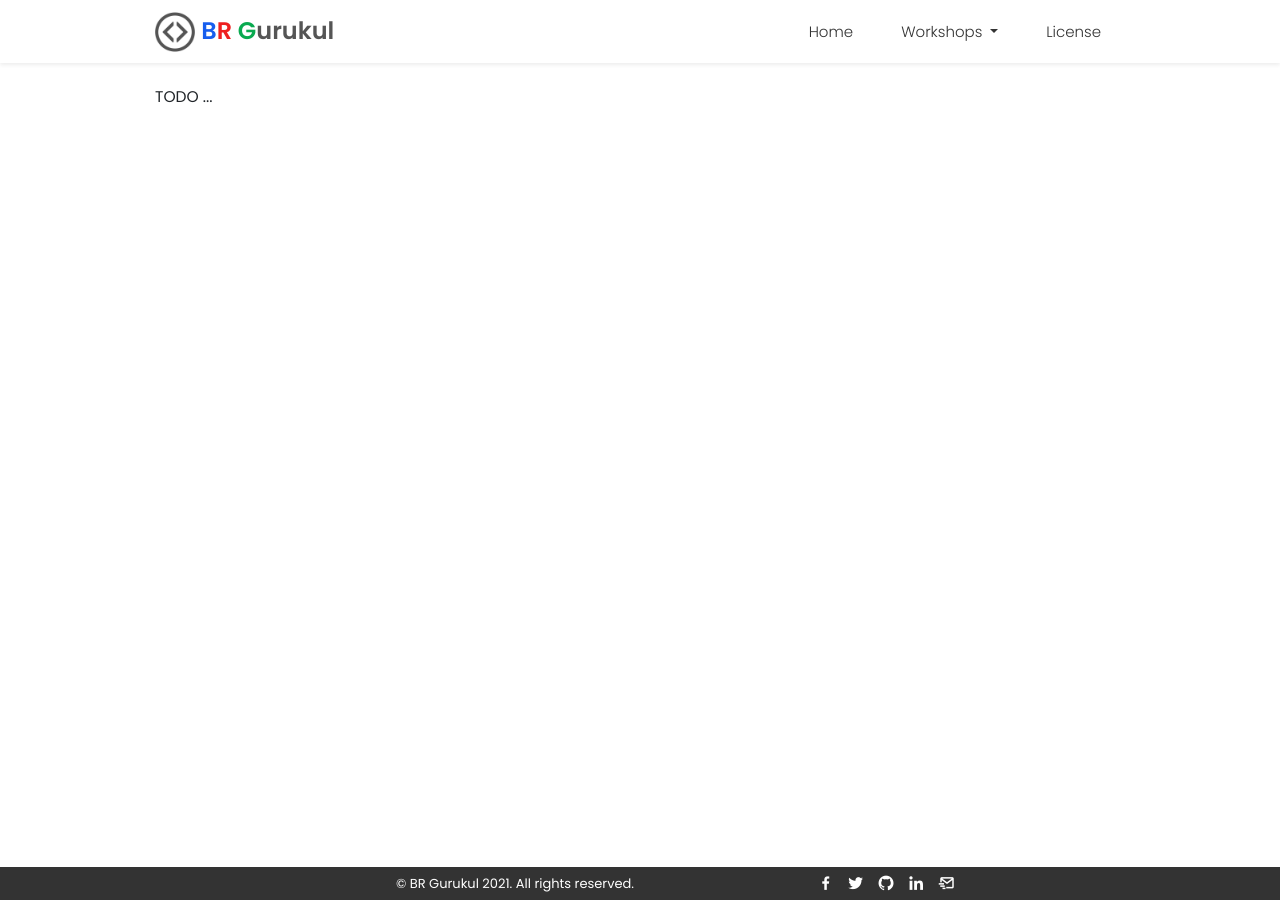
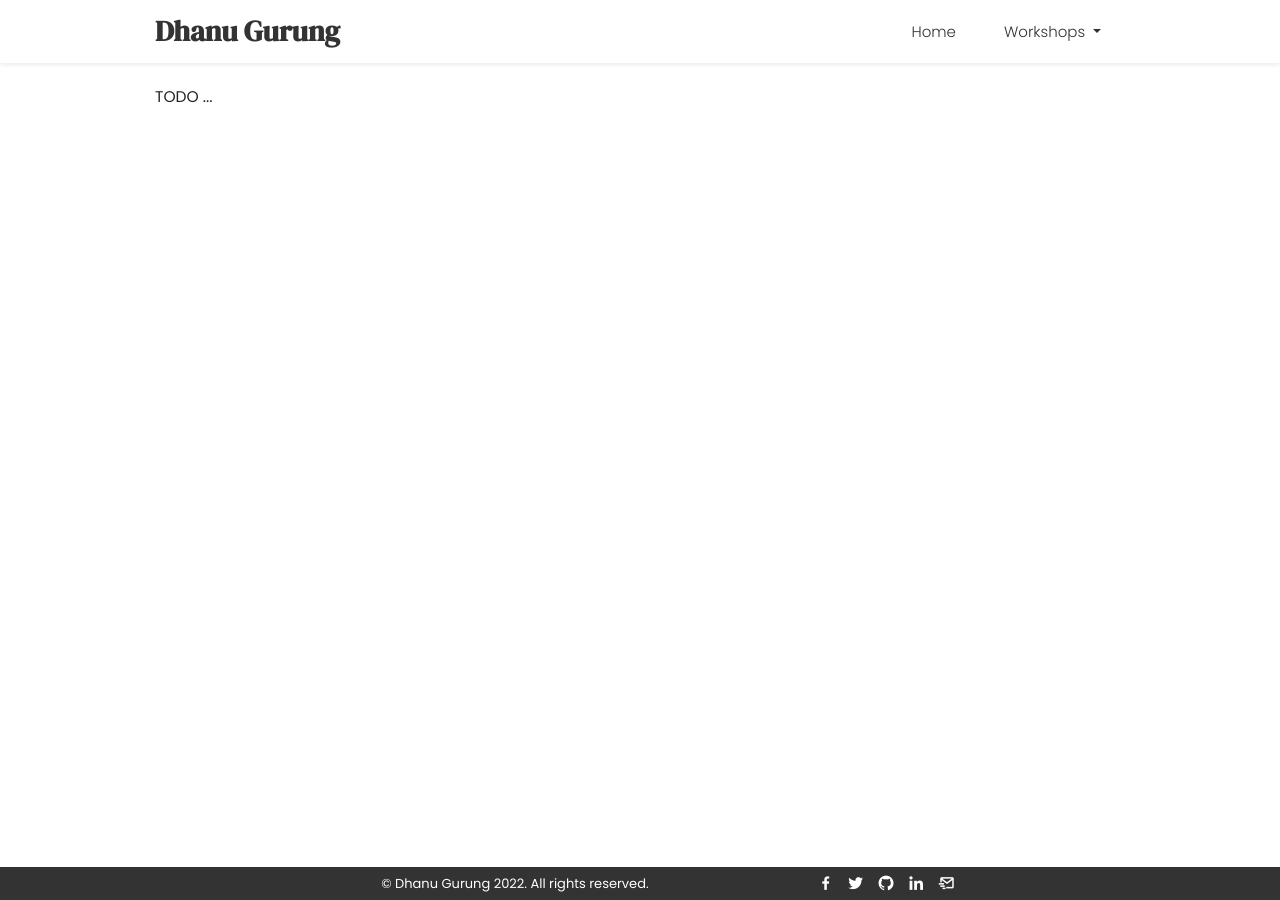
Before and after one commit to dhanusirorg/workshop, a Jekyll site: the page built from pages/about.html, in a window 1280 px wide. Built offline with Jekyll 4.4.1, drawn with Linux system fonts in a browser that asks for light colours.

Commit message:
Updated with Dhanu Gurung and config

```diff
--- a/_config.yml
+++ b/_config.yml
@@ -1,12 +1,12 @@
-title: BR Gurukul
-title_htm: >-
-  <span class="blue">B</span><span class="red">R</span>&nbsp;<span class="green">G</span>urukul
-year: 2021
-email: brg@brgurukul.org
+title: Dhanu Gurung Workshops
+title: >-
+  Dhanu Gurung
+year: 2022
+email: budhramgurung@gmail.com
 description: >-
-  Workshop syllabus for HTML and CSS conducted by BRG
+  Workshop syllabus conducted by Dhanu Gurung
 baseurl: "" # the subpath of your site, e.g. /blog
-url: "https://workshops.brgurukul.org"
+url: "https://workshop.dhanugurung.com"
 image_base_url: /assets/img
 thumbnail: thumbnail.jpg
 author: BRG
@@ -29,24 +29,24 @@ collections:
 
 contacts:
   facebook:
-    url: https://www.facebook.com/brgurukul
+    url: https://www.facebook.com/mentordhanu
     label: Facebook
     class: bx bxl-facebook
   twitter:
-    url: https://twitter.com/coolbrg/
+    url: https://twitter.com/mentordhanu/
     label: Twitter
     class: bx bxl-twitter
-    username: "@coolbrg"
+    username: "@mentordhanu"
   github:
-    url: https://github.com/brgurukul/
+    url: https://github.com/coolbrg/
     label: GitHub
     class: bx bxl-github
   linkedin:
-    url: https://www.linkedin.com/company/brgurukul
+    url: https://www.linkedin.com/in/mentordhanu
     label: LinkdIn
     class: bx bxl-linkedin
   email:
-    url: mailto:brg@brgurukul.org
+    url: mailto:budhramgurung@gmail.com
     label: Email
     class: bx bx-mail-send
   # youtube:
--- a/_includes/head.html
+++ b/_includes/head.html
@@ -13,8 +13,9 @@
   <link rel="stylesheet" href="{{ "/assets/main.css" | relative_url }}">
 
   <!-- font -->
-  <link rel="preconnect" href="https://fonts.gstatic.com">
-  <link href="https://fonts.googleapis.com/css2?family=Inconsolata:wght@200;400;600&family=Poppins:wght@100;200;300;400;500;600;700&display=swap" rel="stylesheet">
+  <link rel="preconnect" href="https://fonts.googleapis.com">
+  <link rel="preconnect" href="https://fonts.gstatic.com" crossorigin>
+  <link href="https://fonts.googleapis.com/css2?family=DM+Serif+Display&Inconsolata:wght@200;400;600&family=Poppins:wght@100;200;300;400;500;600;700&display=swap" rel="stylesheet">
 
   {%- if jekyll.environment == 'production' and site.google_analytics -%}
     {%- include google-analytics.html -%}
--- a/_includes/navbar.html
+++ b/_includes/navbar.html
@@ -1,8 +1,8 @@
 <!-- navbar -->
 <nav class="navbar fixed-top shadow-sm navbar-expand-lg">
   <div class="container">
-    <a href="https://brgurukul.org" class="brand"><img src="{{ site.image_base_url }}/logo.png" alt="BR Gurukul">
-      <span>{{ site.title_htm }}</span>
+    <a href="https://dhanugurung.com/" class="brand">
+      <span>{{ site.title }}</span>
     </a>
     <button class="navbar-toggler" type="button" data-toggle="collapse" data-target="#navbarSupportedContent" aria-controls="navbarSupportedContent" aria-expanded="false" aria-label="Toggle navigation">
       <i class='bx bx-menu'></i>
@@ -12,7 +12,7 @@
       <ul class="navbar-nav ml-auto">
 
         <li class="nav-item{% if page.page_name == 'home' %} active{% endif %}">
-          <a class="nav-link" href="/">Home</a>
+          <a class="nav-link" href="{{ site.url }}">Home</a>
         </li>
 
         <div class="dropdown nav-item{% if page.layout == 'episode' or page.page_name == 'workshop' %} active{% endif %}">
@@ -20,14 +20,12 @@
             Workshops
           </a>
 
-          <div class="dropdown-menu text-center" aria-labelledby="dropdownMenuLink">
-            <a class="dropdown-item" href="{{ site.url }}/html-css/">HTML and CSS</a>
+          <div class="dropdown-menu dropdown-menu-right" aria-labelledby="dropdownMenuLink">
+            {% for workshop in site.data.workshops %}
+              <a class="dropdown-item" href="{{ site.url }}{{ workshop.url }}">{{ workshop.title }}</a>
+            {% endfor %}
           </div>
         </div>
-
-        <li class="nav-item{% if page.page_name == 'license' %} active{% endif %}">
-          <a class="nav-link" href="/license">License</a>
-        </li>
       </ul>
     </div>
   </div>
--- a/_sass/_home.scss
+++ b/_sass/_home.scss
@@ -18,6 +18,11 @@ header {
       span {
         font-weight: 600;
       }
+    }
+    .brand {
+      font-size: 1.8rem;
+      color: #333;
+      font-family: "DM Serif Display", "Poppins", sans-serif;
     }
     .navbar-nav .nav-item .nav-link {
       padding: 1.2rem 1.5rem;
```
Also changed, not shown: LICENSE.md (deleted).
